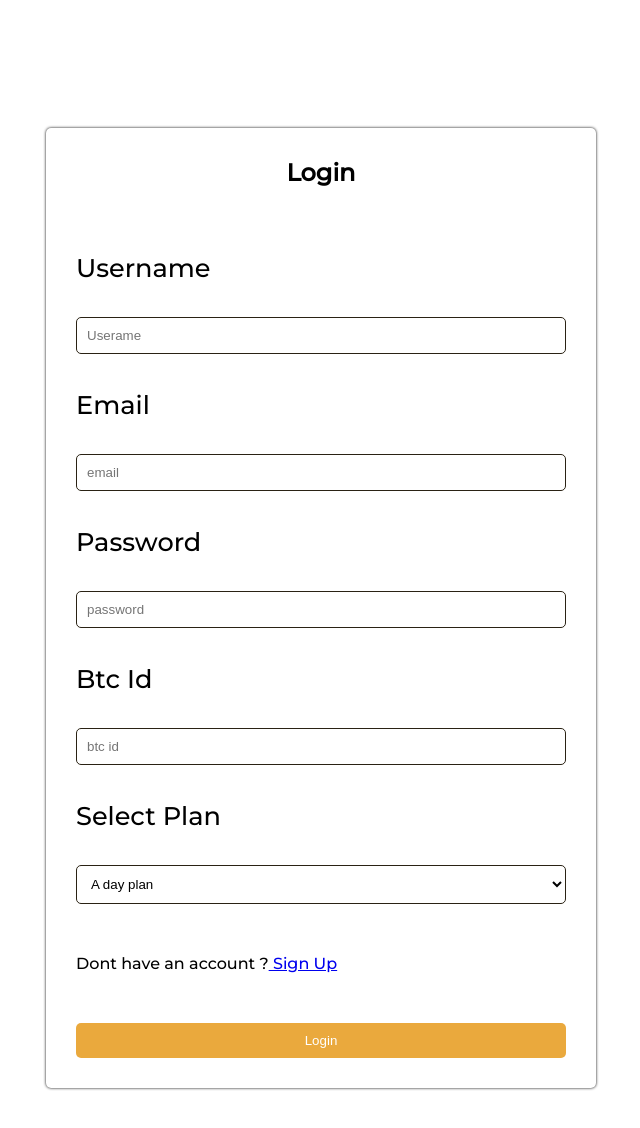
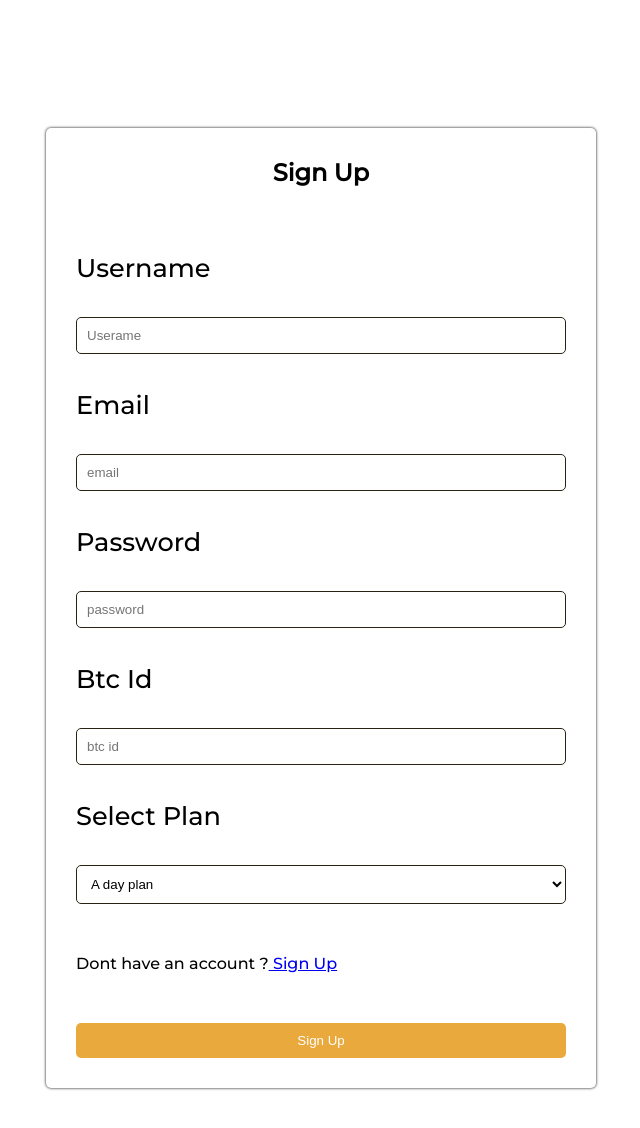
Before and after one commit to ibk-code/global-asset, a React (Create React App) app in the folder frontend/: page /Login in a window 1280 px wide. Shown: the top 1128 px of the page, without its empty margins (319-959 px from the left). Built offline with nearby package versions, Linux system fonts and the light colour scheme.

Commit message:
uploading forgot page

```diff
--- a/frontend/src/App.js
+++ b/frontend/src/App.js
@@ -1,5 +1,5 @@
 import React from "react";
-import { Route, Switch, Router} from "react-router-dom";
+import { Route, Switch, Router } from "react-router-dom";
 import HomePage from "./pages/homepage/homepage.component";
 import AboutPage from "./pages/abuout us/aboutpage.component";
 import ContactUs from "./pages/contact us/contactus.component";
@@ -12,8 +12,8 @@ import Referal from "./pages/dashboards/referal";
 import Deposit from "./pages/dashboards/deposit";
 import Withdraw from "./pages/dashboards/withdraw";
 import Info from "./pages/dashboards/info";
-import {GlobalContenxtProvider} from "./GlobalContextClass"
-import history from './history'
+import { GlobalContenxtProvider } from "./GlobalContextClass";
+import history from "./history";
 import Forgot from "./pages/signupp/forgot";
 
 function App() {
--- a/frontend/src/pages/login page/loginpage.component.jsx
+++ b/frontend/src/pages/login page/loginpage.component.jsx
@@ -5,7 +5,7 @@ import queryString from "query-string";
 import "./loginpage.style.css";
 import { GlobalContext } from "../../GlobalContextClass";
 import { Link, Redirect } from "react-router-dom";
-import history from '../../history'
+import history from "../../history";
 
 class LogIn extends React.Component {
   constructor(props) {
@@ -14,10 +14,10 @@ class LogIn extends React.Component {
 
   redirectPage = (redirect) => {
     if (redirect === true) {
-      console.log("redirect")
-      this.props.history.push('/user/')
+      console.log("redirect");
+      this.props.history.push("/user/");
     }
-  }
+  };
 
   render() {
     return (
@@ -26,9 +26,8 @@ class LogIn extends React.Component {
           // context.loggedIn ?  history.push('/user') :
           <React.Fragment>
             <div className="input-fields">
-              <form id="login" onSubmit={context.handleSignUp
-              }>
-                <h2>Login</h2>
+              <form id="login" onSubmit={context.handleSignUp}>
+                <h2>Sign Up</h2>
                 <label>Username </label>
                 <input
                   type="text"
@@ -81,7 +80,7 @@ class LogIn extends React.Component {
                 <p>
                   Dont have an account ?<Link to="/Signup"> Sign Up </Link>
                 </p>
-                <button type="submit">Login </button>
+                <button type="submit">Sign Up </button>
               </form>
             </div>
           </React.Fragment>
--- a/frontend/src/pages/signupp/signup.component.jsx
+++ b/frontend/src/pages/signupp/signup.component.jsx
@@ -35,6 +35,9 @@ class Signup extends React.Component {
                 <p>
                   Dont Have an Account ?<Link to="/Login"> Sign Up </Link>
                 </p>
+                <p className="forgot">
+                  <Link to="/forgot"> Forgot Password </Link>
+                </p>
                 <button type="submit">Sign In </button>
               </form>
             </div>
```
